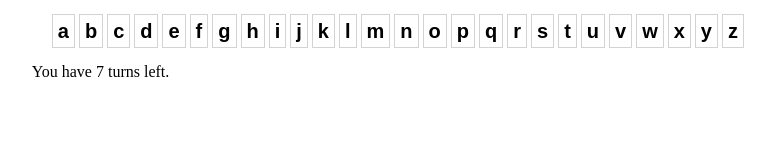
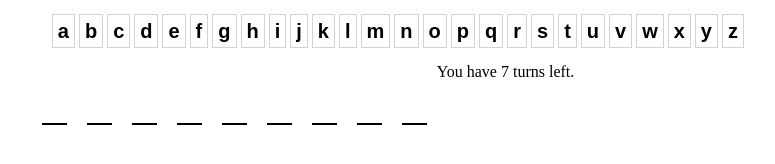
Before and after one commit to jjrajani/Hangman, a plain HTML site: page index.html in a window 1280 px wide. Shown: the whole page, without its empty margins (229-1004 px from the left). Drawn offline with Linux system fonts and the light colour scheme.

Commit message:
Get the board generating

```diff
--- a/css/style.css
+++ b/css/style.css
@@ -20,3 +20,12 @@
   text-decoration: line-through;
   color: red;
 }
+
+#board p {
+  border-bottom: 2px solid black;
+  margin: 10px;
+  height: 50px;
+  width: 25px;
+  display: block;
+  float: left;
+}
--- a/index.html
+++ b/index.html
@@ -44,10 +44,6 @@
     You have <span id="turn-count">7</span> turns left.
   </div>
 
-  <div class="word">
-
-  </div>
-
 </div>
 <!--
 <h1 class="change-turns">Change your turn count!</h1>
--- a/js/main.js
+++ b/js/main.js
@@ -19,6 +19,14 @@ var turnCount = document.getElementById('turn-count')
 
 var answer = randomItem(wordList);
 console.log("The magic word is " + answer);
+
+var board = document.querySelector("#board")
+var newHTML = "";
+for(var i = 0; i < answer.length; i++) {
+  newHTML += "<p></p>"
+}
+
+board.innerHTML = newHTML;
 
 var removeGuess = function(e) {
   console.log(e);
```
